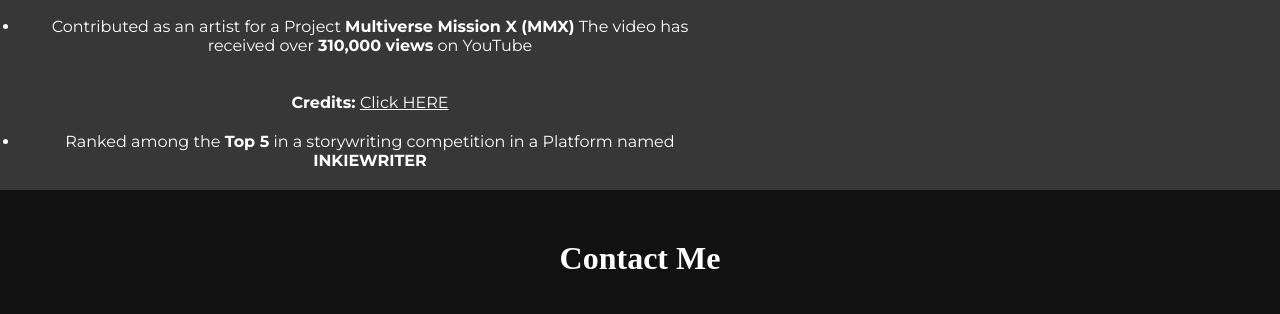
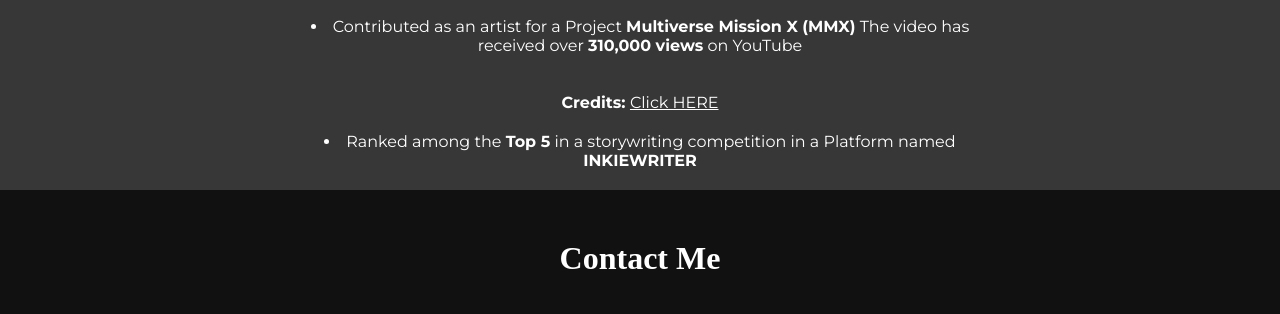
Before and after one commit to Hanish01/portfolio_updated, a plain HTML site: page index.html in a window 1280 px wide. Shown: the part 2304-2618 px from the top of the page. Drawn offline with Linux system fonts and the light colour scheme; a web font is replaced by a local one.

Commit message:
Update index.html

```diff
--- a/index.html
+++ b/index.html
@@ -169,7 +169,14 @@
   </div>
 </div>
 
-   <ul style="margin-top: 20px; font-family: 'Montserrat', sans-serif; font-size: 16px; max-width: 700px; color: white; text-align: center; padding-left: 20px;">
+   <ul style="margin: 20px auto;
+    font-family: 'Montserrat', sans-serif;
+    font-size: 16px;
+    max-width: 700px;
+    color: white;
+    text-align: center;
+    padding-left: 0;
+    list-style-position: inside;">
   <li>Contributed as an artist for a  Project <strong>Multiverse Mission X (MMX)</strong>
   The video has received over <strong>310,000 views</strong> on YouTube</li><br><br>
   <strong>
@@ -177,7 +184,14 @@
   </strong><span class="glow" style="margin-bottom: 20px;"> <a href="https://docs.google.com/document/d/1XbFSzL0nrxaTi3ml8zykaOGHgU90qIpD9MAEJcEamV0/edit?usp=sharing">Click HERE</a>
 </ul></span>
 
-  <ul style="margin-top: 20px; font-family: 'Montserrat', sans-serif; font-size: 16px; max-width: 700px; color: white; text-align: center; padding-left: 20px;">
+  <ul style="margin: 20px auto;
+    font-family: 'Montserrat', sans-serif;
+    font-size: 16px;
+    max-width: 700px;
+    color: white;
+    text-align: center;
+    padding-left: 0;
+    list-style-position: inside;"">
   <li>Ranked among the <strong>Top 5</strong> in a storywriting competition in a Platform named <strong>INKIEWRITER</strong></li>
 
 </ul>
```
